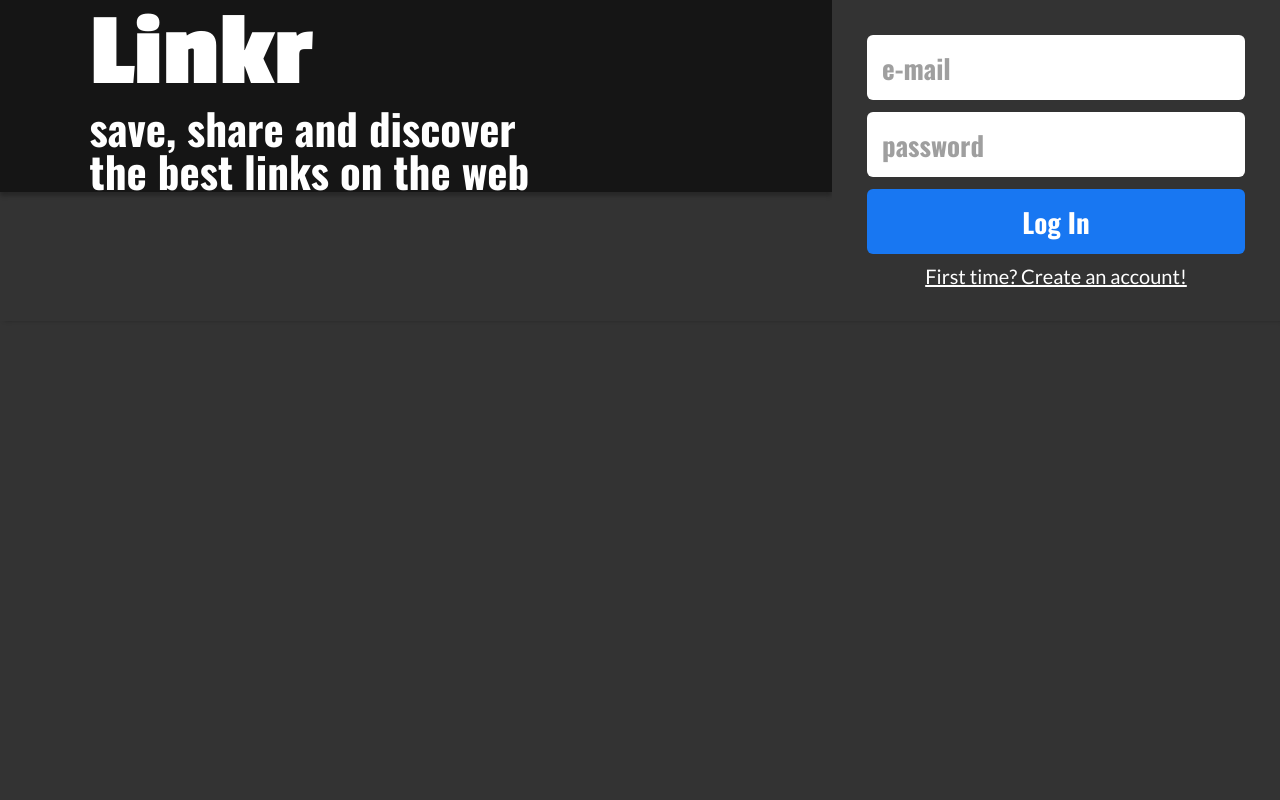
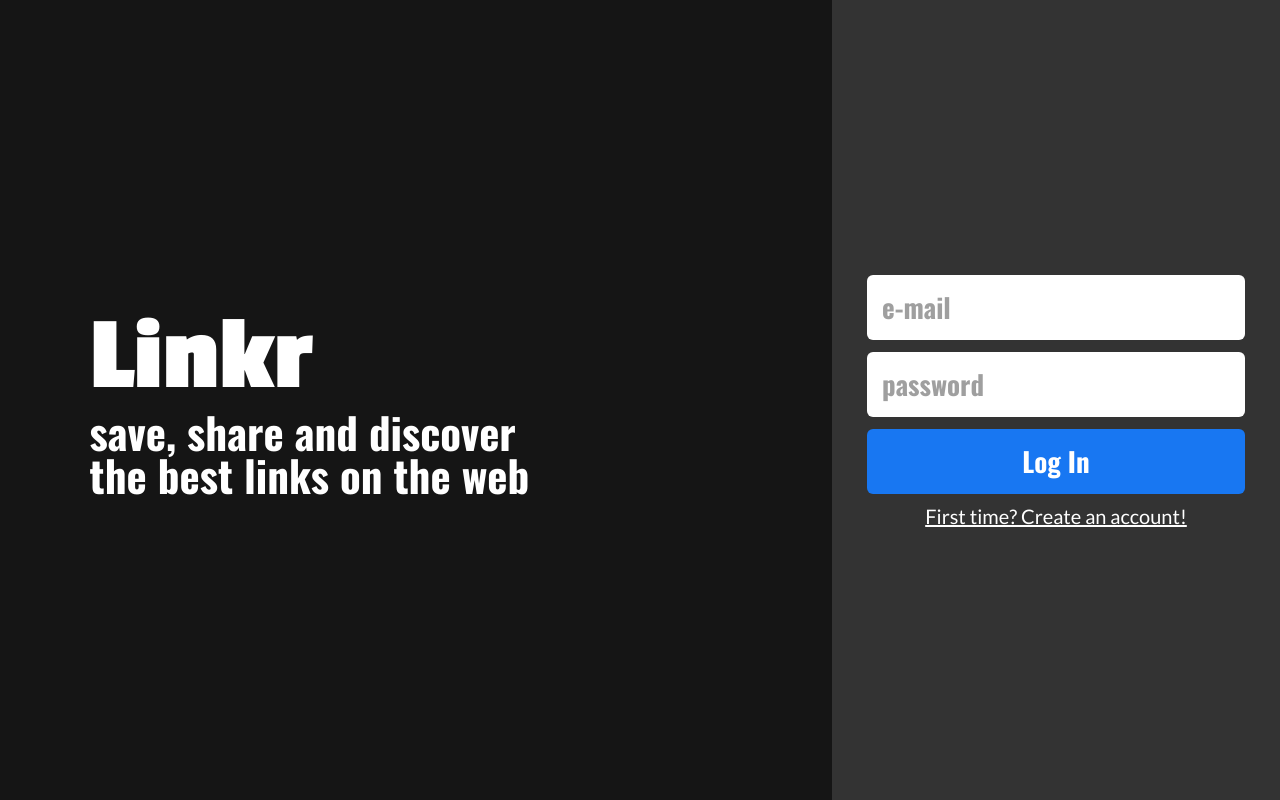
Before and after one commit to eumerme/projeto17-linkr-front, a React (Create React App) app: page / in a window 1280 px wide. Built offline with nearby package versions, Linux system fonts and the light colour scheme; no server answers.

Commit message:
fix: layout authMainLayout

```diff
--- a/src/components/Auth/AuthMainLayout.js
+++ b/src/components/Auth/AuthMainLayout.js
@@ -37,7 +37,7 @@ const Container = styled.div`
 
 const Infos = styled.div`
   width: 65%;
-	height: 100%;
+  height: 100vh;
   display: flex;
   flex-direction: column;
   align-items: flex-start;
@@ -80,7 +80,7 @@ const Infos = styled.div`
 
 const Form = styled.form`
   width: 35%;
-	height: 100%;
+  height: 100vh;
   padding: 35px;
   display: flex;
   flex-direction: column;
```
Also changed, not shown: 1 other file (tests, documents, lock files or other folders). Lines whose indentation alone changed are shown as unchanged.
